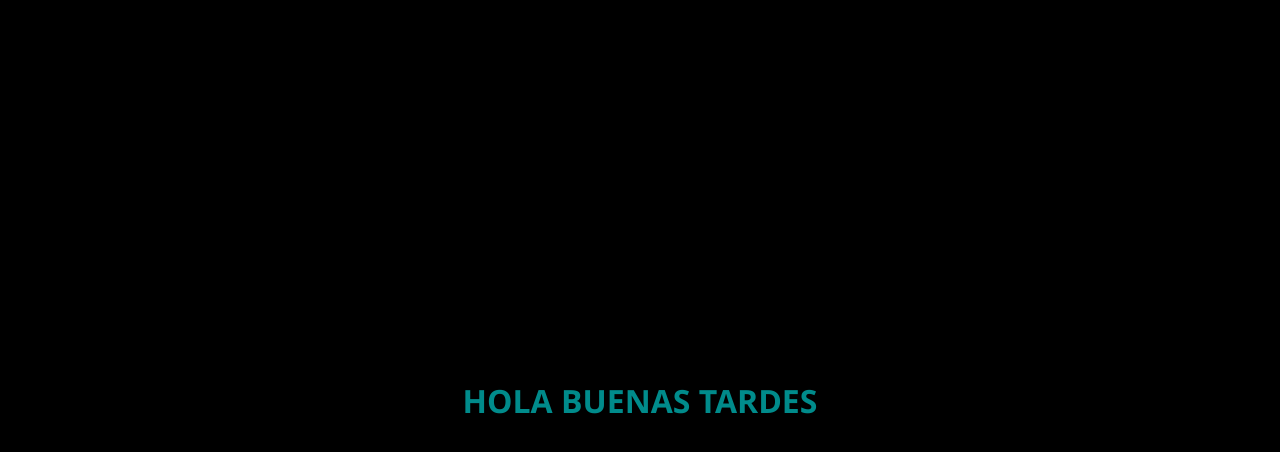
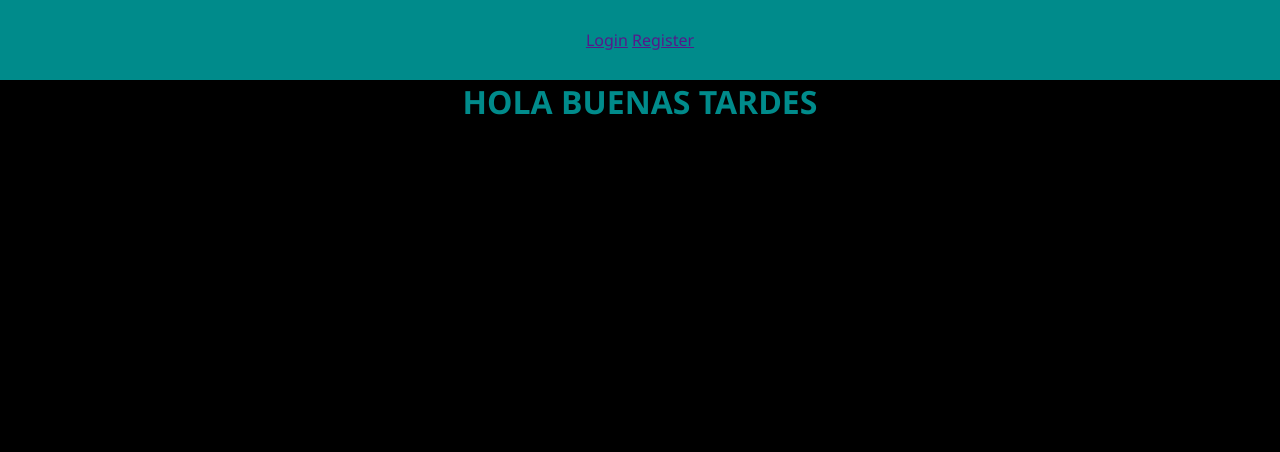
Before and after one commit to DICREY/LearnGit, a plain HTML site: page index.html in a window 1280 px wide. Drawn offline with Linux system fonts and the light colour scheme.

Commit message:
0.2 header

```diff
--- a/index.html
+++ b/index.html
@@ -8,6 +8,12 @@
     <title>Document</title>
 </head>
 <body>
+    <header>
+        <nav>
+            <a href="">Login</a>
+            <a href="">Register</a>
+        </nav>
+    </header>
     <main>
         <h1>HOLA BUENAS TARDES</h1>
     </main>
--- a/style.css
+++ b/style.css
@@ -10,12 +10,22 @@
     font-family: 'Segoe UI', Tahoma, Geneva, Verdana, sans-serif;
 }
 body {
-    display: grid;
-    place-items: center;
+    display: flex;
+    flex-direction: column;
+    align-items: center;
     min-height: 100vh;
     width: 100%;
     background: var(--black);
 }
+header {
+    display:flex;
+    flex-direction: row;
+    align-items: center;
+    justify-content: space-around;
+    height: 10vh;
+    width: 100%;
+    background-color: var(--darkcyan);
+}
 h1 {
     color: var(--darkcyan);
 }
```
